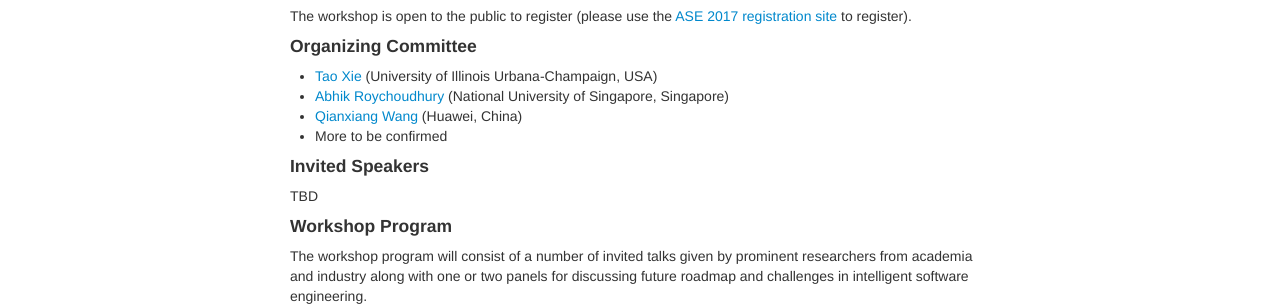
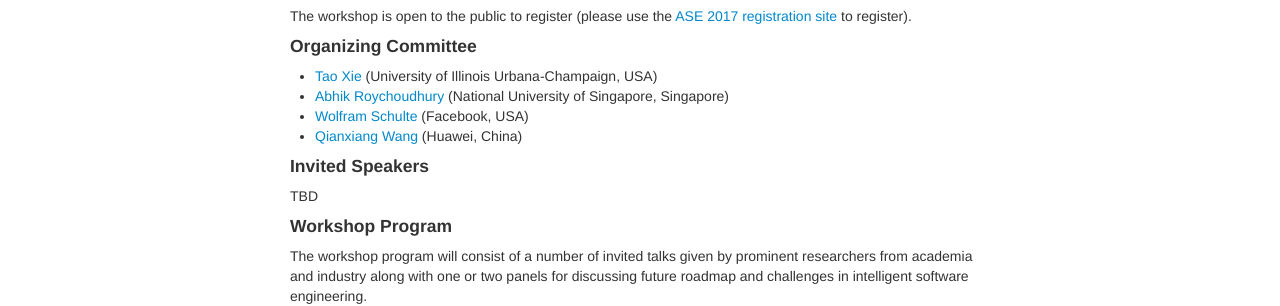
Before and after one commit to isofteng/wise2017, a Jekyll site: the page built from index.md, in a window 1280 px wide. Shown: the part 516-822 px from the top of the page. Built offline with Jekyll 4.4.1, drawn with Linux system fonts in a browser that asks for light colours.

Commit message:
added more workshop organizer

```diff
--- a/index.md
+++ b/index.md
@@ -25,8 +25,8 @@ The workshop is open to the public to register (please use the [ASE 2017 registr
 
 - [Tao Xie](http://taoxie.cs.illinois.edu/) (University of Illinois Urbana-Champaign, USA)
 - [Abhik Roychoudhury](http://www.comp.nus.edu.sg/~abhik) (National University of Singapore, Singapore)
+- [Wolfram Schulte](https://research.fb.com/people/schulte-wolfram/) (Facebook, USA)
 - [Qianxiang Wang](http://sei.pku.edu.cn/~wqx/) (Huawei, China)
-- More to be confirmed
 
 #### Invited Speakers
 
```
